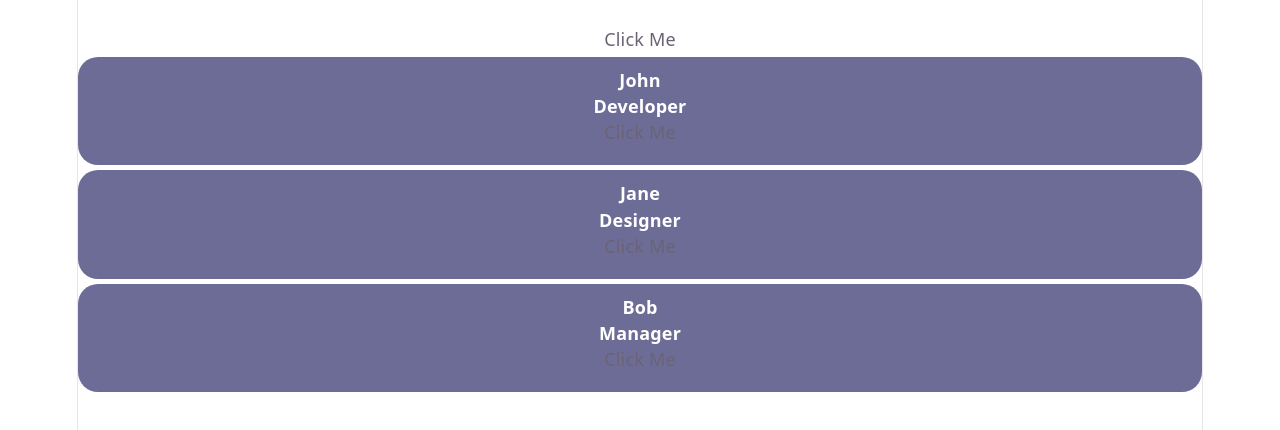
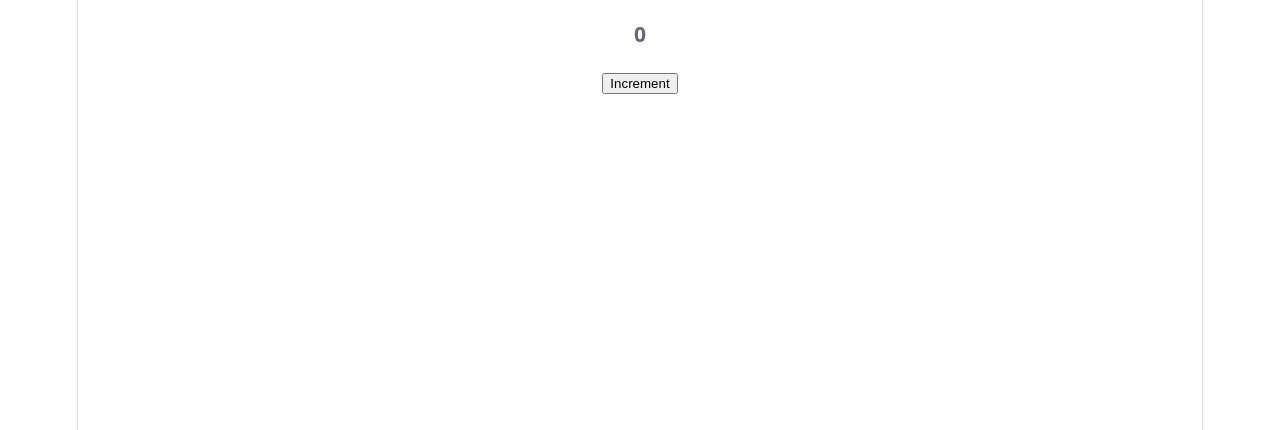
Before and after one commit to VattraF4/Tour-Booking-Payment-Gateway, a React (Vite) app: page / in a window 1280 px wide. Shown: the top 430 px of the page. Built offline with nearby package versions, Linux system fonts and the light colour scheme.

Commit message:
useState

```diff
--- a/src/App.jsx
+++ b/src/App.jsx
@@ -1,15 +1,18 @@
 import { useState } from "react";
 import "./App.css";
+function App() {
+  const [countState, setCountState] = useState(0);
 
-import Product from "./components/Product";
-import Form from "./components/Form";
-import Users from "./components/Users";
-
-function App() {
   return (
-    <div className="App">
-      <Form />
-      <Users/>
+    <div>
+      <h3 className="text-center text-[30px] font-bold">{countState}</h3>
+      <button
+        onClick={() => {
+          setCountState((countState) => countState + 1);
+        }}
+      >
+        Increment
+      </button>
     </div>
   );
 }
```
